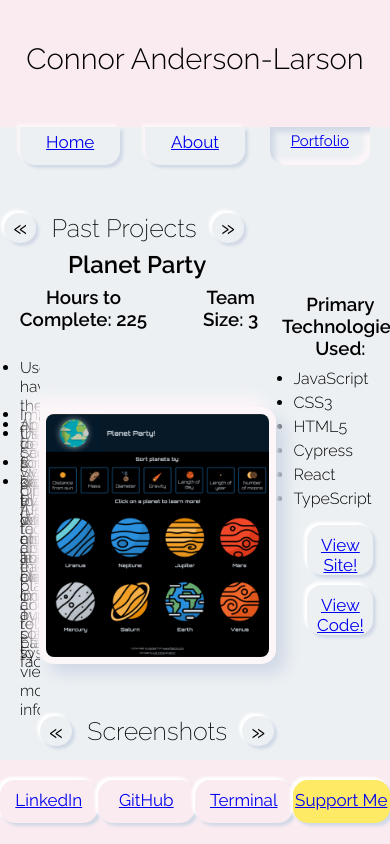
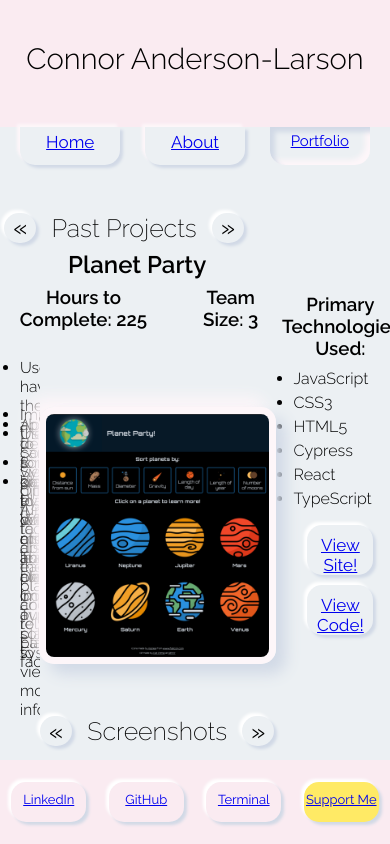
Before and after one commit to ConnorAndersonLarson/mysite, a React (Create React App) app: page /Portfolio in a window 390 px wide. Built offline with nearby package versions, Linux system fonts and the light colour scheme.

Commit message:
Add footer responsiveness

```diff
--- a/src/components/Footer/Footer.css
+++ b/src/components/Footer/Footer.css
@@ -46,3 +46,11 @@ footer {
     0px 0px 0px 0 #FFF,
     0px 0px 0px 0 #D1D9E6;
 }
+
+@media only screen and (max-width: 480px) {
+  .footerBtn {
+    width: 75px;
+    height: 30px;
+    font-size: 13px;
+  }
+}
```
